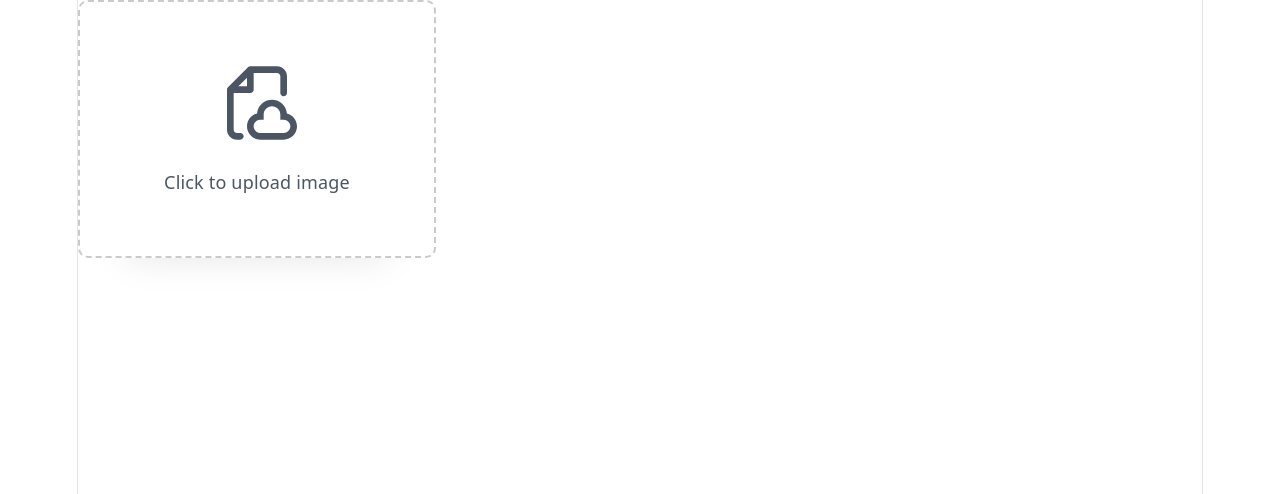
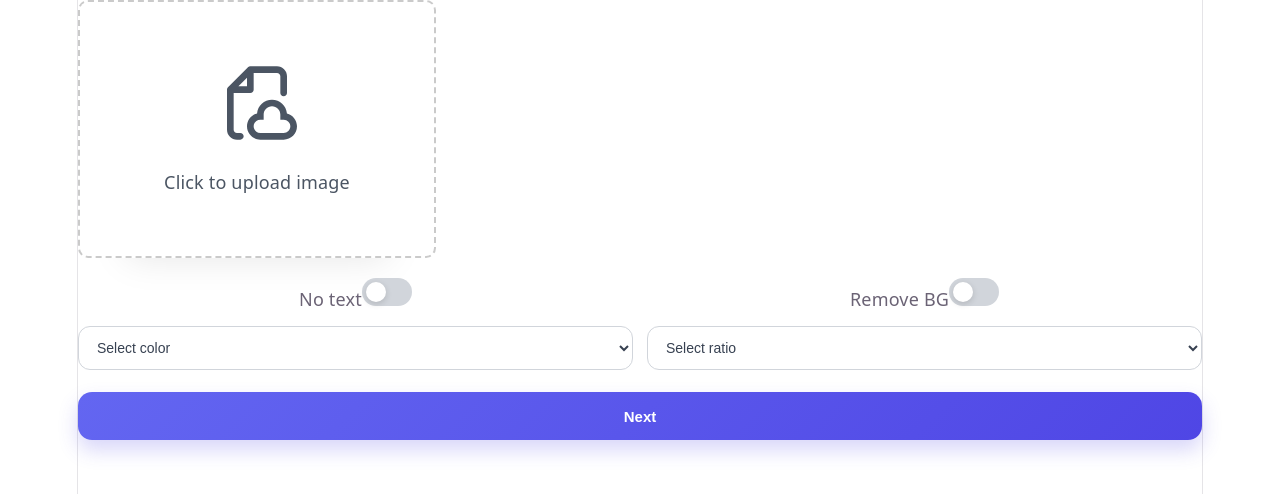
Before and after one commit to bert114/snanepimg, a React (Vite) app in the folder client/: page / in a window 1280 px wide. Shown: the top 494 px of the page. Built offline with nearby package versions, Linux system fonts and the light colour scheme.

Commit message:
selection validation

```diff
--- a/client/src/App.css
+++ b/client/src/App.css
@@ -208,3 +208,109 @@ img {
     position: absolute;
   }
 }
+
+
+.selection {
+  margin-top: 20px;
+  display: grid;
+  grid-template-columns: 1fr 1fr;
+  gap: 14px;
+}
+
+.toggle-field {
+  display: flex;
+  align-items: center;
+  justify-content: space-between;
+  gap: 12px;
+  height: 44px;
+  padding: 0 14px;
+  border: 1px solid #d1d5db;
+  border-radius: 12px;
+  background: #fff;
+}
+
+.toggle-text {
+  font-size: 14px;
+  font-weight: 500;
+  color: #374151;
+}
+
+.toggle {
+  position: relative;
+  display: inline-block;
+  width: 50px;
+  height: 28px;
+  flex-shrink: 0;
+}
+
+.toggle input {
+  position: absolute;
+  opacity: 0;
+  pointer-events: none;
+}
+
+.slider {
+  position: absolute;
+  inset: 0;
+  background: #d1d5db;
+  border-radius: 999px;
+  cursor: pointer;
+  transition: 0.3s ease;
+}
+
+.slider::before {
+  content: "";
+  position: absolute;
+  width: 20px;
+  height: 20px;
+  left: 4px;
+  top: 4px;
+  background: #fff;
+  border-radius: 50%;
+  transition: 0.3s ease;
+  box-shadow: 0 2px 6px rgba(0, 0, 0, 0.15);
+}
+
+.toggle input:checked + .slider {
+  background: #6366f1;
+}
+
+.toggle input:checked + .slider::before {
+  transform: translateX(22px);
+}
+
+.selection select {
+  width: 100%;
+  height: 44px;
+  border: 1px solid #d1d5db;
+  border-radius: 12px;
+  padding: 0 14px;
+  background: #fff;
+  color: #374151;
+  font-size: 14px;
+  outline: none;
+}
+
+button:not(.close) {
+  margin-top: 22px;
+  width: 100%;
+  height: 48px;
+  border: none;
+  border-radius: 14px;
+  background: linear-gradient(135deg, #6366f1, #4f46e5);
+  color: #ffffff;
+  font-size: 15px;
+  font-weight: 600;
+  cursor: pointer;
+  box-shadow: 0 10px 20px rgba(79, 70, 229, 0.22);
+  transition: transform 0.2s ease, box-shadow 0.2s ease;
+}
+
+button:not(.close):hover {
+  transform: translateY(-1px);
+  box-shadow: 0 14px 26px rgba(79, 70, 229, 0.28);
+}
+
+button:not(.close):active {
+  transform: translateY(0);
+}
--- /dev/null
+++ b/client/src/components/Selections.jsx
@@ -0,0 +1,47 @@
+import React from 'react'
+import useImageStore from '../store/useImageStore.js'
+
+function Selections() {
+    const {setSelections} = useImageStore();
+
+
+  return (
+    <div className="selection">
+
+
+        <label className="toggle-wrap">
+            <span>No text</span>
+            <label className="toggle">
+                <input type="checkbox" onChange={(e) => setSelections({ noText: e.target.checked })}/>
+                <span className="slider"></span>
+            </label>
+        </label>
+
+
+
+
+
+        <label className="toggle-wrap">
+            <span>Remove BG</span>
+            <label className="toggle">
+                <input type="checkbox" onChange={(e) => setSelections({ plainBackground: e.target.checked })}/>
+                <span className="slider"></span>
+            </label>
+        </label>
+
+        <select onChange={(e) => setSelections({ color: e.target.value })}>
+            <option value="">Select color</option>
+            <option value="red">Red</option>
+            <option value="blue">Blue</option>
+        </select>
+
+        <select onChange={(e) => setSelections({ aspectRatio: e.target.value })}>
+            <option value="">Select ratio</option>
+            <option value="1:1">1:1</option>
+            <option value="16:9">16:9</option>
+        </select>
+    </div>
+  )
+}
+
+export default Selections
--- a/client/src/helper/util.js
+++ b/client/src/helper/util.js
@@ -25,3 +25,16 @@ export function createImagePreviewState(file) {
     preview: URL.createObjectURL(file),
   };
 }
+
+
+export function isSelectionValid(selections) {
+    if (!selections.aspectRatio) {
+        return { valid: false, error: "Select aspect ratio" };
+    }
+
+    if (!selections.color) {
+        return { valid: false, error: "Select color" };
+    }
+
+    return { valid: true, error: "" };
+}
--- a/client/src/pages/UploadPage.jsx
+++ b/client/src/pages/UploadPage.jsx
@@ -1,6 +1,7 @@
 import React from 'react'
 import { useAppNavigate } from '../hooks/useAppNavigate.jsx';
 import useImageStore from '../store/useImageStore.js';
+import Selections from '../components/Selections.jsx';
 
 
 function Icon() {
@@ -12,22 +13,18 @@ function Icon() {
 
 function UploadPage() {
   const {goPromptReview} = useAppNavigate();
-  const {error,handleImage,preview, handleRemove} = useImageStore();
+  const {error,handleImage,preview, handleRemove, setSelections,validateSelections } = useImageStore();
 
 
+  const handleContinue = () => {
+    const isValid = validateSelections();
+
+    if (!isValid) return;
+
+    goPromptReview();
+  };
+
   return (
-    // <div>
-    //     <h2>Uploe2e2rfjefj8ejf8ejf</h2>
-    //     <input
-    //         type="file"
-    //         onChange={handleImage}
-    //         accept=".jpg,.jpeg,.png,.webp"
-    //     />
-    //     {error && <p>{error}</p>}
-    //     {preview && <img src={preview} alt="preview" width="200" />}
-    //     <button onClick={goPromptReview}>next</button>
-    // </div>
-
 
     <div>
       <label className="custum-file-upload" for="file">
@@ -49,6 +46,9 @@ function UploadPage() {
       {error && <p>{error}</p>}
 
 
+      <Selections/>
+
+      <button onClick={handleContinue}>Next</button>
     </div>
   )
 }
--- a/client/src/store/useImageStore.js
+++ b/client/src/store/useImageStore.js
@@ -1,9 +1,26 @@
 import { create } from "zustand";
-import { createImagePreviewState, isValidImageFile } from "../helper/util";
+import { createImagePreviewState, isSelectionValid, isValidImageFile } from "../helper/util";
+import { IMAGE_ERRORS } from "../helper/helper";
 
 const useImageStore = create((set, get) => ({
   preview: "",
   error: "",
+  selections: {
+    noText: false,
+    plainBackground: false,
+    color: "",
+    aspectRatio: "",
+  },
+
+
+  setSelections: (value) => {
+    set((state) => ({
+      selections: {
+        ...state.selections,
+        ...value
+      }
+    }))
+  },
 
   handleImage: (e) => {
     const file = e.target.files[0];
@@ -20,7 +37,46 @@ const useImageStore = create((set, get) => ({
   handleRemove: (e) => {
     e.stopPropagation();
     set({preview: ""});
-  }
+  },
+
+
+  validateSelections: () => {
+    const { selections } = get();
+
+    if (!selections.aspectRatio) {
+      set({ error: "Select aspect ratio" });
+      return false;
+    }
+
+    if (!selections.color) {
+      set({ error: "Select color" });
+      return false;
+    }
+
+    set({ error: "" });
+    return true;
+  },
+
+  validateSelections: () => {
+    const { selections,preview } = get();
+    const { valid, error } = isSelectionValid(selections);
+
+
+    if (!preview) {
+      set({ error: IMAGE_ERRORS.noFile });
+      return false;
+    }
+
+    if (!valid) {
+      set({ error });
+      return false;
+    }
+
+    return true;
+  },
+
+
+
 }));
 
 export default useImageStore;
```
